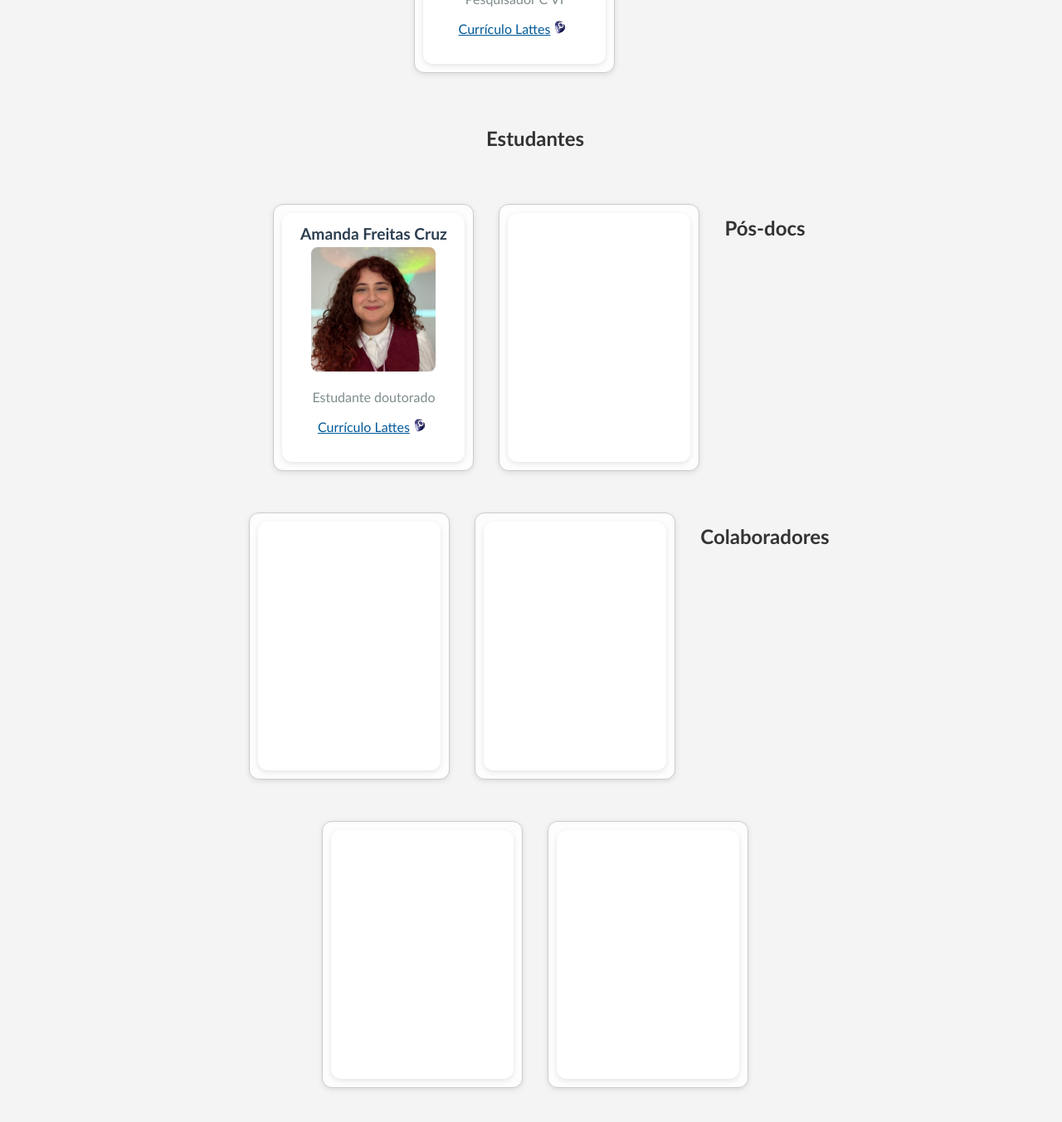
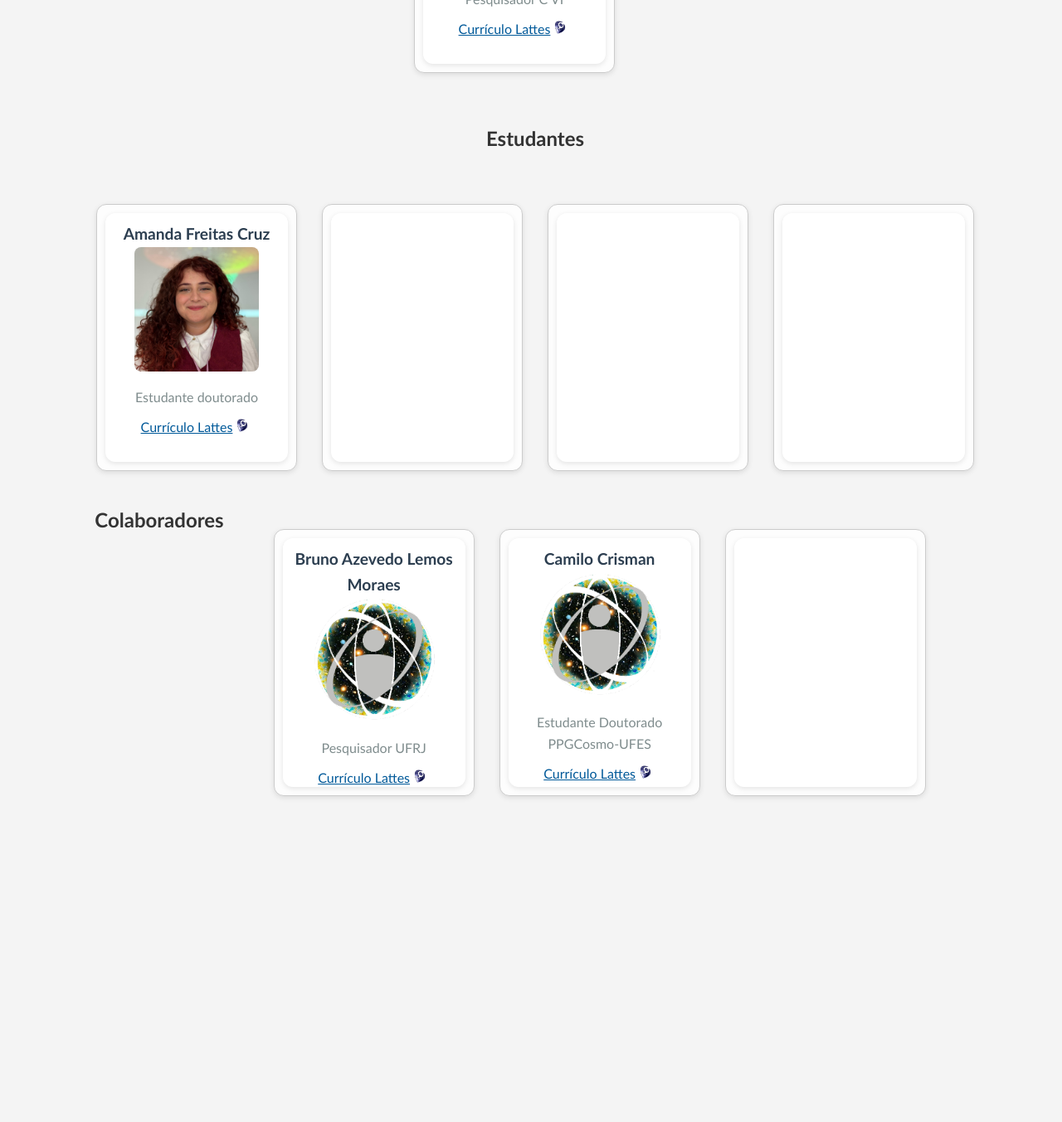
Before and after one commit to cbpf-cosmo/cbpf-cosmo.github.io, a Jekyll site: the page membros.html, which Jekyll copies as it is, in a window 1280 px wide and 1400 px high, scrolled down 2037 px. Shown: the top 1353 px of the window at 83% size. Built offline with Jekyll 4.4.1, drawn with Linux system fonts in a browser that asks for light colours; after the commit the page ends 3149 px from its top, so only the background shows below that.

Commit message:
adding inf

```diff
--- a/membros.html
+++ b/membros.html
@@ -469,7 +469,7 @@
       <div class="member-front">
         <div class="member-name">
           Sérgio José Barbosa Duarte
-          <img src="images/thumbs/cbpf.png" alt="foto" class="clickable-photo"
+          <img src="\images/thumbs/cbpf.png" alt="foto" class="clickable-photo"
                style="width:150px; height:150px; object-fit:cover;">
           <a href="https://orcid.org/" target="_blank">
             <img src="images/ORCID-iD_icon_vector.svg" alt="iD ORCID"/>
@@ -549,10 +549,31 @@
 
 
 
-<p></p>
-	<h2>Pós-docs</h2>
-    <ul class="members-list">
- <p></p>
+      <li class="member-card">
+    <div class="member-inner">
+      <div class="member-front">
+        <div class="member-name">
+          <!-- Amanda Freitas Cruz
+          <img src="images/thumbs/amanda_freitas.jpg" alt="foto" class="clickable-photo"
+               style="width:150px; height:150px; object-fit:cover;"> -->
+          <!-- <a href="https://orcid.org/" target="_blank">
+            <img src="images/ORCID-iD_icon_vector.svg" alt="iD ORCID"/> -->
+          <!-- </a>
+        </div>
+        <div class="member-role">Estudante doutorado</div>
+        <div class="member-lattes">
+          <a href="http://lattes.cnpq.br/" target="_blank">
+            Currículo Lattes<img src="images/lattes-logo-2.png" alt="iD Lattes"/>
+          </a>
+        </div> -->
+      </div>
+      <div class="member-back">
+        <p>Texto sobre palavras-chaves</p>
+        <button class="btn-back">Voltar</button>
+      </div>
+    </div>
+  </li>
+
 
       <li class="member-card">
     <div class="member-inner">
@@ -573,62 +594,67 @@
         </div> -->
       </div>
       <div class="member-back">
-        <p>Texto sobre- palavras-chaves</p>
+        <p>Texto sobre palavras-chaves</p>
         <button class="btn-back">Voltar</button>
       </div>
     </div>
   </li>
 
-      <li class="member-card">
+
+	<h2>Colaboradores</h2>
+
+    <ul class="members-list">
+
+      <!-- ==== Exemplo modificado (Emil Medeiros) ==== -->
+<ul class="members-list">
+
+       <li class="member-card">
     <div class="member-inner">
       <div class="member-front">
         <div class="member-name">
-          <!-- Amanda Freitas Cruz
-          <img src="images/thumbs/amanda_freitas.jpg" alt="foto" class="clickable-photo"
-               style="width:150px; height:150px; object-fit:cover;"> -->
+          Bruno Azevedo Lemos Moraes
+          <img src="images/thumbs/cbpf.png" alt="foto" class="clickable-photo"
+               style="width:150px; height:150px; object-fit:cover;">
           <!-- <a href="https://orcid.org/" target="_blank">
             <img src="images/ORCID-iD_icon_vector.svg" alt="iD ORCID"/> -->
-          <!-- </a>
+          </a>
         </div>
-        <div class="member-role">Estudante doutorado</div>
+        <div class="member-role">Pesquisador UFRJ</div>
         <div class="member-lattes">
           <a href="http://lattes.cnpq.br/" target="_blank">
             Currículo Lattes<img src="images/lattes-logo-2.png" alt="iD Lattes"/>
           </a>
-        </div> -->
+        </div>
       </div>
       <div class="member-back">
-        <p>Texto sobre - palavras-chaves</p>
+        <p>Texto sobre Bruno palavras-chaves</p>
         <button class="btn-back">Voltar</button>
       </div>
     </div>
   </li>
 
-<p></p>
-	<h2>Colaboradores</h2>
-      <ul class="members-list">
-      <p></p>
+
 
       <li class="member-card">
     <div class="member-inner">
       <div class="member-front">
         <div class="member-name">
-          <!-- Amanda Freitas Cruz
-          <img src="images/thumbs/amanda_freitas.jpg" alt="foto" class="clickable-photo"
-               style="width:150px; height:150px; object-fit:cover;"> -->
+          Camilo Crisman
+          <img src="images/thumbs/cbpf.png" alt="foto" class="clickable-photo"
+               style="width:150px; height:150px; object-fit:cover;">
           <!-- <a href="https://orcid.org/" target="_blank">
             <img src="images/ORCID-iD_icon_vector.svg" alt="iD ORCID"/> -->
-          <!-- </a>
+          </a>
         </div>
-        <div class="member-role">Estudante doutorado</div>
+        <div class="member-role">Estudante Doutorado PPGCosmo-UFES</div>
         <div class="member-lattes">
           <a href="http://lattes.cnpq.br/" target="_blank">
             Currículo Lattes<img src="images/lattes-logo-2.png" alt="iD Lattes"/>
           </a>
-        </div> -->
+        </div>
       </div>
       <div class="member-back">
-        <p>Texto sobre - palavras-chaves</p>
+        <p>Texto sobre   palavras-chaves</p>
         <button class="btn-back">Voltar</button>
       </div>
     </div>
@@ -658,7 +684,7 @@
       </div>
     </div>
   </li>
-
+</ul>
 
 
 
```
Also changed, not shown: index.html (+6 -3 lines), 1 other file.
